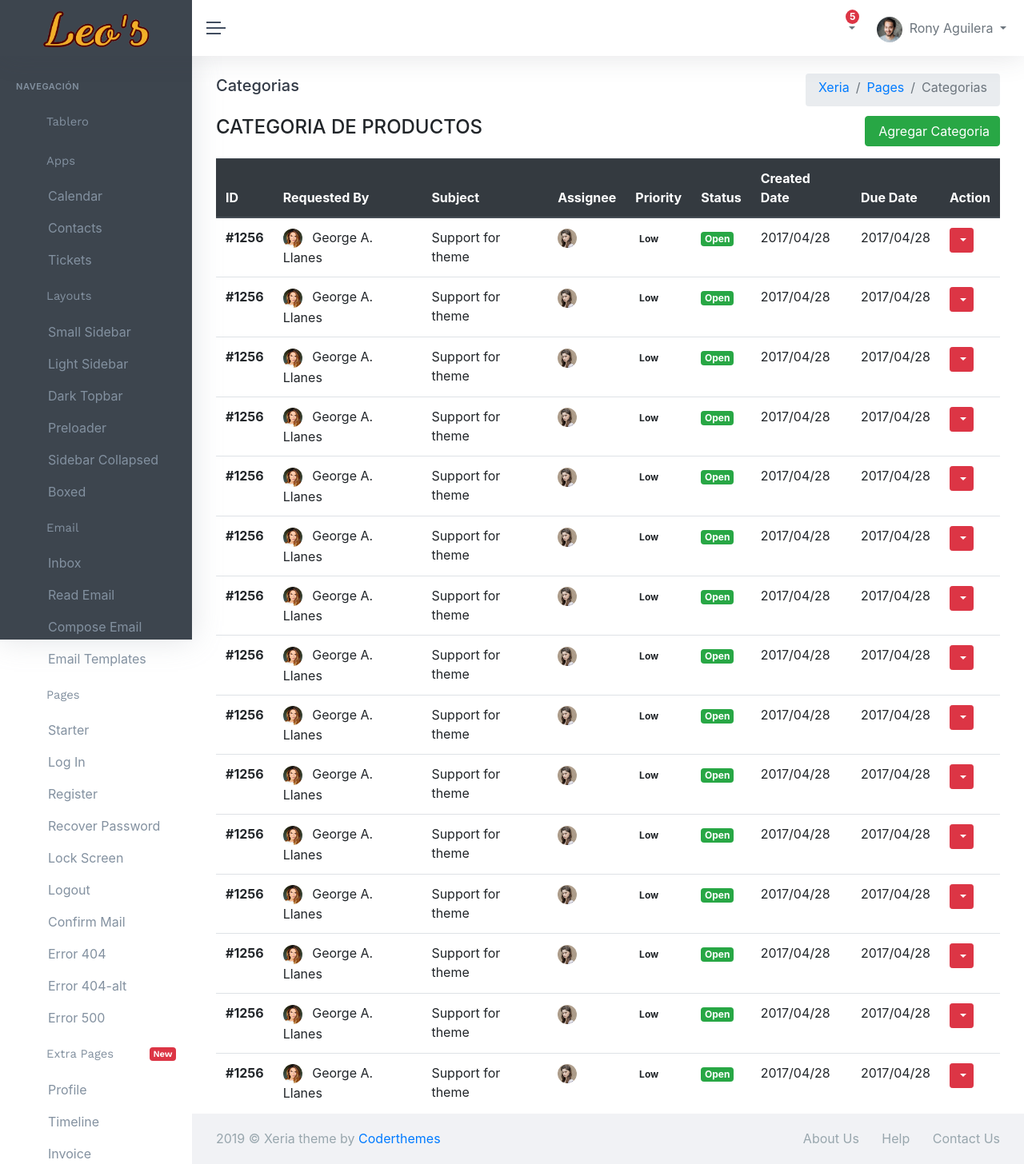
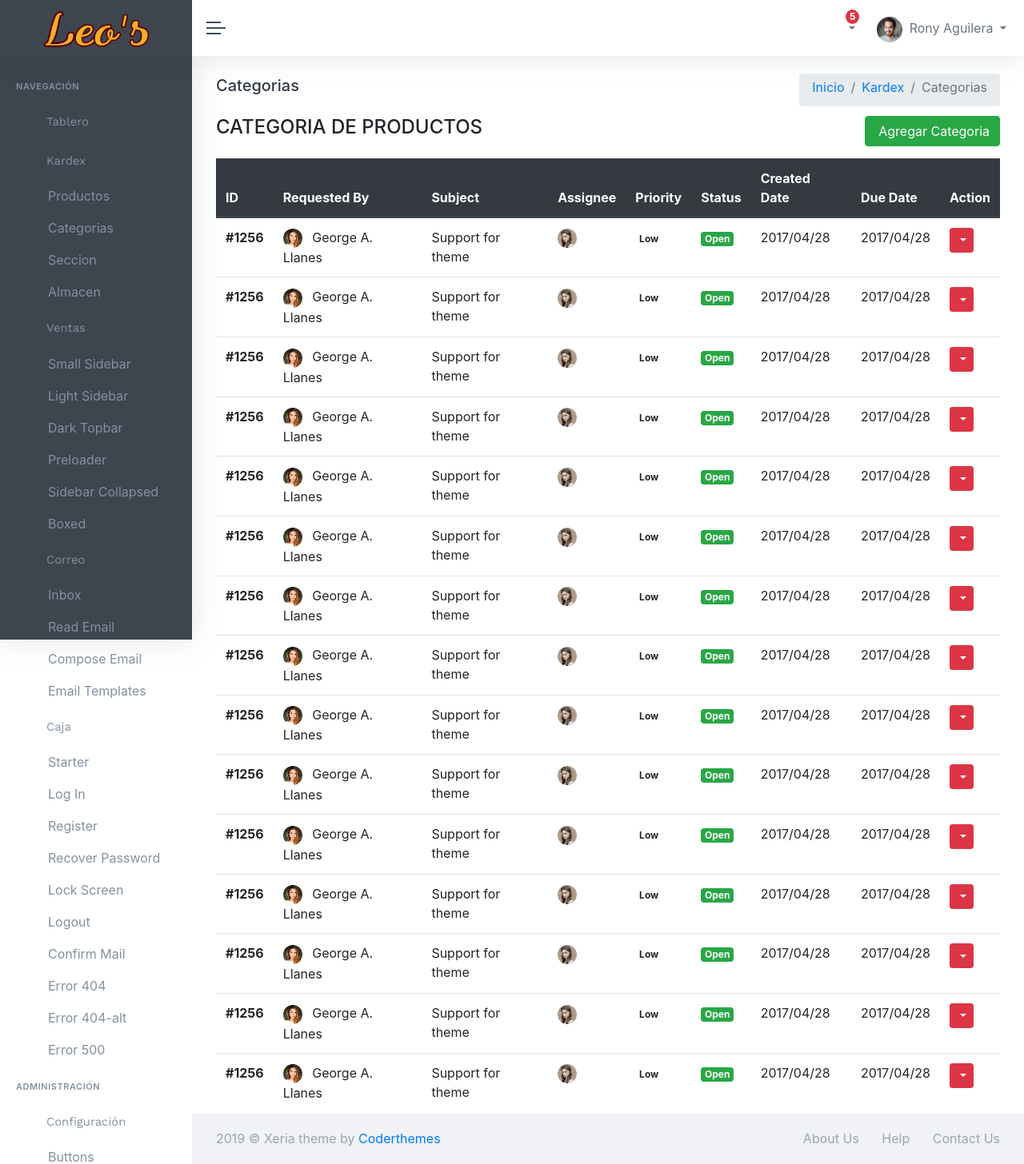
Before and after one commit to Ronsdevelop/ProyectoPHP, a PHP site: page /categoria.php in a window 1280 px wide. Shown: the whole page at 80% size. Run offline with PHP 8.4, Linux system fonts and the light colour scheme; some libraries are stand-ins or nearby versions.

Commit message:
agregando

```diff
--- a/vistas/categoria.php
+++ b/vistas/categoria.php
@@ -2,7 +2,7 @@
 <html lang="es">
     <head>
         <meta charset="utf-8" />
-        <title>Categoria - Panaderia Leos</title>
+        <title>Categorias - Panaderia Leos</title>
         <meta name="viewport" content="width=device-width, initial-scale=1.0">
         <meta content="Sistema de Gestion para la Panaderia Leos" name="Descripcion" />
         <meta content="Ronsdevelop" name="Autor" />
@@ -55,8 +55,8 @@
                                 <div class="page-title-box">
                                     <div class="page-title-right">
                                         <ol class="breadcrumb m-0">
-                                            <li class="breadcrumb-item"><a href="javascript: void(0);">Xeria</a></li>
-                                            <li class="breadcrumb-item"><a href="javascript: void(0);">Pages</a></li>
+                                            <li class="breadcrumb-item"><a href="javascript: void(0);">Inicio</a></li>
+                                            <li class="breadcrumb-item"><a href="javascript: void(0);">Kardex</a></li>
                                             <li class="breadcrumb-item active">Categorias</li>
                                         </ol>
                                     </div>
--- a/vistas/plantilla/sidebar.php
+++ b/vistas/plantilla/sidebar.php
@@ -21,18 +21,21 @@
         <li>
             <a href="javascript: void(0);">
                 <i class="la la-cube"></i>
-                <span> Apps </span>
+                <span>Kardex</span>
                 <span class="menu-arrow"></span>
             </a>
             <ul class="nav-second-level" aria-expanded="false">
                 <li>
-                    <a href="apps-calendar.html">Calendar</a>
+                    <a href="../vistas/productos.php">Productos</a>
                 </li>
                 <li>
-                    <a href="apps-contacts.html">Contacts</a>
+                    <a href="../vistas/categoria.php">Categorias</a>
                 </li>
                 <li>
-                    <a href="apps-tickets.html">Tickets</a>
+                    <a href="#">Seccion</a>
+                </li>
+                <li>
+                    <a href="#">Almacen</a>
                 </li>
             </ul>
         </li>
@@ -40,27 +43,27 @@
         <li>
             <a href="javascript: void(0);">
                 <i class="la la-clone"></i>
-                <span> Layouts </span>
+                <span> Ventas</span>
                 <span class="menu-arrow"></span>
             </a>
             <ul class="nav-second-level" aria-expanded="false">
                 <li>
-                    <a href="layouts-sidebar-sm.html">Small Sidebar</a>
+                    <a href="#">Small Sidebar</a>
                 </li>
                 <li>
-                    <a href="layouts-light-sidebar.html">Light Sidebar</a>
+                    <a href="#">Light Sidebar</a>
                 </li>
                 <li>
-                    <a href="layouts-dark-topbar.html">Dark Topbar</a>
+                    <a href="#">Dark Topbar</a>
                 </li>
                 <li>
-                    <a href="layouts-preloader.html">Preloader</a>
+                    <a href="#">Preloader</a>
                 </li>
                 <li>
-                    <a href="layouts-sidebar-collapsed.html">Sidebar Collapsed</a>
+                    <a href="#">Sidebar Collapsed</a>
                 </li>
                 <li>
-                    <a href="layouts-boxed.html">Boxed</a>
+                    <a href="#">Boxed</a>
                 </li>
             </ul>
         </li>
@@ -68,21 +71,21 @@
         <li>
             <a href="javascript: void(0);">
                 <i class="la la-envelope"></i>
-                <span> Email </span>
+                <span>Correo</span>
                 <span class="menu-arrow"></span>
             </a>
             <ul class="nav-second-level" aria-expanded="false">
                 <li>
-                    <a href="email-inbox.html">Inbox</a>
+                    <a href="#">Inbox</a>
                 </li>
                 <li>
-                    <a href="email-read.html">Read Email</a>
+                    <a href="#">Read Email</a>
                 </li>
                 <li>
-                    <a href="email-compose.html">Compose Email</a>
+                    <a href="#">Compose Email</a>
                 </li>
                 <li>
-                    <a href="email-templates.html">Email Templates</a>
+                    <a href="#">Email Templates</a>
                 </li>
             </ul>
         </li>
@@ -90,109 +93,80 @@
         <li>
             <a href="javascript: void(0);">
                 <i class="la la-file-text-o"></i>
-                <span> Pages </span>
+                <span>Caja</span>
                 <span class="menu-arrow"></span>
             </a>
             <ul class="nav-second-level" aria-expanded="false">
                 <li>
-                    <a href="pages-starter.html">Starter</a>
+                    <a href="#">Starter</a>
                 </li>
                 <li>
-                    <a href="pages-login.html">Log In</a>
+                    <a href="#">Log In</a>
                 </li>
                 <li>
-                    <a href="pages-register.html">Register</a>
+                    <a href="#">Register</a>
                 </li>
                 <li>
-                    <a href="pages-recoverpw.html">Recover Password</a>
+                    <a href="#">Recover Password</a>
                 </li>
                 <li>
-                    <a href="pages-lock-screen.html">Lock Screen</a>
+                    <a href="#">Lock Screen</a>
                 </li>
                 <li>
-                    <a href="pages-logout.html">Logout</a>
+                    <a href="#">Logout</a>
                 </li>
                 <li>
-                    <a href="pages-confirm-mail.html">Confirm Mail</a>
+                    <a href="#">Confirm Mail</a>
                 </li>
                 <li>
-                    <a href="pages-404.html">Error 404</a>
+                    <a href="#">Error 404</a>
                 </li>
                 <li>
-                    <a href="pages-404-alt.html">Error 404-alt</a>
+                    <a href="#">Error 404-alt</a>
                 </li>
                 <li>
-                    <a href="pages-500.html">Error 500</a>
+                    <a href="#">Error 500</a>
                 </li>
             </ul>
         </li>
 
-        <li>
-            <a href="javascript: void(0);">
-                <i class="la la-diamond"></i>
-                <span class="badge badge-danger float-right">New</span>
-                <span> Extra Pages </span>
-            </a>
-            <ul class="nav-second-level" aria-expanded="false">
-                <li>
-                    <a href="extras-profile.html">Profile</a>
-                </li>
-                <li>
-                    <a href="extras-timeline.html">Timeline</a>
-                </li>
-                <li>
-                    <a href="extras-invoice.html">Invoice</a>
-                </li>
-                <li>
-                    <a href="extras-faqs.html">FAQs</a>
-                </li>
-                <li>
-                    <a href="extras-pricing.html">Pricing</a>
-                </li>
-                <li>
-                    <a href="extras-maintenance.html">Maintenance</a>
-                </li>
-                <li>
-                    <a href="extras-coming-soon.html">Coming Soon</a>
-                </li>
-            </ul>
-        </li>
+
 
 <li class="menu-title mt-2">Administración</li>
 
         <li>
             <a href="javascript: void(0);">
                 <i class="la la-briefcase"></i>
-                <span> UI Elements </span>
+                <span>Configuración </span>
                 <span class="menu-arrow"></span>
             </a>
             <ul class="nav-second-level" aria-expanded="false">
                 <li>
-                    <a href="ui-buttons.html">Buttons</a>
+                    <a href="#">Buttons</a>
                 </li>
                 <li>
-                    <a href="ui-cards.html">Cards</a>
+                    <a href="#">Cards</a>
                 </li>
                 <li>
-                    <a href="ui-tabs-accordions.html">Tabs & Accordions</a>
+                    <a href="#">Tabs & Accordions</a>
                 </li>
                 <li>
-                    <a href="ui-modals.html">Modals</a>
+                    <a href="#">Modals</a>
                 </li>
                 <li>
-                    <a href="ui-progress.html">Progress</a>
+                    <a href="#">Progress</a>
                 </li>
                 <li>
-                    <a href="ui-notifications.html">Notifications</a>
+                    <a href="#">Notifications</a>
                 </li>
                 <li>
-                    <a href="ui-general.html">General UI</a>
+                    <a href="#">General UI</a>
                 </li>
                 <li>
-                    <a href="ui-typography.html">Typography</a>
+                    <a href="#">Typography</a>
                 </li>
                 <li>
-                    <a href="ui-grid.html">Grid</a>
+                    <a href="#">Grid</a>
                 </li>
             </ul>
         </li>
```
Also changed, not shown: vistas/productos.php (added, +91 -0 lines).
